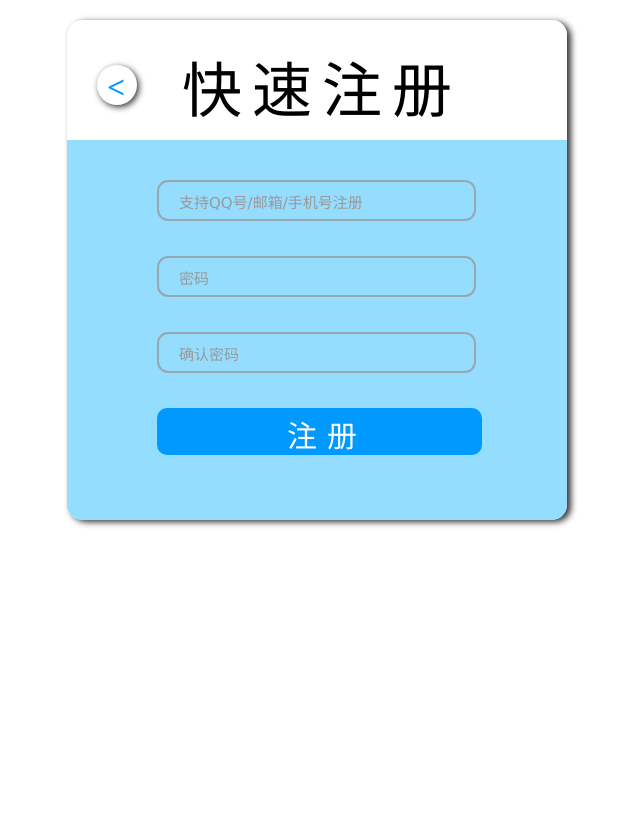
After one commit to WenYanger/BookManagingSystem, a PHP site: page /register.php in a window 1280 px wide. The commit adds this page. Shown: the whole page, without its empty margins (323-963 px from the left). Run offline with PHP 8.4, Linux system fonts and the light colour scheme; data that the repository does not hold is empty.

Commit message:
ver. 2
1. 更新基础类
2. 使用MySqli进行连接

```diff
--- /dev/null
+++ b/CSS/_notes/dwsync.xml
@@ -0,0 +1,6 @@
+<?xml version="1.0" encoding="utf-8" ?>
+<dwsync>
+<file name="index_desktop.css" server="D:/应用程序/XMP/V5.2.3.4989/Bin/" local="131174711800000000" remote="131174711800000000" Dst="0" />
+<file name="index_desktop.css" server="D:/应用程序/XMP/V5.2.3.4989/BookManagingSystem/" local="131174711800000000" remote="131174711800000000" Dst="0" />
+<file name="index_desktop.css" server="D:/Development/PHP/Xampp/htdocs/" local="131174711800000000" remote="131174711800000000" Dst="0" />
+</dwsync>
--- /dev/null
+++ b/CSS/register_desktop.css
@@ -0,0 +1,172 @@
+@charset "UTF-8";
+/* CSS Document */
+body {
+	font-size: 16px;
+	overflow: hidden;
+	margin: 0;
+	padding: 0;
+}
+#Whole {
+	height: 800px;
+	margin: 0 auto;
+}
+#Content {
+	height: 500px;
+	width: 500px;
+	margin-top: 20px;
+	margin-left: auto;
+	margin-right: auto;
+	background: rgba(123,213,255,0.8);
+	border-radius: 15px;
+	box-shadow: 4px 2px 6px #333333;
+}
+#Banner {
+	position: relative;
+	float: left;
+	width: 500px;
+	height: 120px;
+	background-color: #FFF;
+	border-radius: 15px 15px 0 0;
+}
+#banner_text {
+	width: 350px;
+	height: 120px;
+	margin-top: -38px;
+	margin-left: 115px;
+	-webkit-user-select: none;
+	-moz-user-select: none;
+}
+#Banner p {
+	font-size: 24px;
+	line-height: 1px;
+	letter-spacing: 10px;
+	font: 60px "Microsoft YaHei";
+}
+#user_div {
+	position: relative;
+	float: left;
+	width: 500px;
+	height: 76px;
+	margin-top: 20px;
+	margin-left: auto;
+	margin-right: auto;
+	font: 15px "lucida Grande", Verdana, "Microsoft YaHei";
+}
+#user_input {
+	width: 293px;
+	height: 35px;
+	margin: 0px 0 0 0px;
+	padding-left: 20px;
+	font-size: 16px;
+	border-radius: 0.7em;
+	background: none;
+	border: rgba(153,153,153,0.8) solid 2px;
+}
+#userTips {
+	position: absolute;
+	display: block;
+	color: #999;
+	top: 31px;
+	left: 112px;
+}
+#userOuter {
+	position: relative;
+	width: 320px;
+	height: 40px;
+	margin-top: 20px;
+	margin-left: auto;
+	margin-right: auto;
+}
+#password_div {
+	float: left;
+	position: relative;
+	width: 500px;
+	height: 76px;
+}
+#password_input, #password_confirm {
+	width: 293px;
+	height: 35px;
+	margin: 0px 0 0 0px;
+	padding-left: 20px;
+	font-size: 16px;
+	border-radius: 0.7em;
+	background: none;
+	border: rgba(153,153,153,0.8) solid 2px;
+}
+#passwordTips, #passwordTipsConfirm {
+	position: absolute;
+	font: 15px "lucida Grande", Verdana, "Microsoft YaHei";
+	color: #999;
+	display: block;
+	top: 31px;
+	left: 112px;
+}
+#passOuter {
+	position: relative;
+	width: 320px;
+	height: 40px;
+	margin-top: 20px;
+	margin-left: auto;
+	margin-right: auto;
+}
+#loginButtonDiv {
+	position: relative;
+	float: left;
+	width: 500px;
+	height: 76px;
+}
+#buttonText {
+	position: absolute;
+	font: 30px "lucida Grande", Verdana, "Microsoft YaHei";
+	color: #FFF;
+	margin-top: -26px;
+	margin-left: 130px;
+	z-index: 1;
+	letter-spacing: 10px;
+	-webkit-user-select: none;
+	display: block;
+}
+#buttonOuter {
+	position: relative;
+	width: 320px;
+	height: 100px;
+	margin-top: 20px;
+	margin-left: auto;
+	margin-right: auto;
+}
+#loginButton {
+	position: absolute;
+	width: 325px;
+	height: 47px;
+	font-size: 0px;
+	z-index: 0;
+	outline: none;
+	border: 0;
+	background-color: #09F;
+	border-radius: 10px;/*background-image:url(../image/login.png);*/
+}
+#loginButton:hover {
+	/*background-image:url(../image/login_hover.png);*/
+	opacity: 0.6;
+	cursor: pointer;
+}
+#foot {
+	position: absolute;
+	width: 40px;
+	height: 40px;
+	background-color: #FFF;
+	margin-top: 45px;
+	margin-left: 30px;
+	border-radius: 20px;
+	text-decoration: none;
+	box-shadow: 2px 2px 6px #333333;
+}
+#foot h1 {
+	color: #09F;
+	margin-top: 4px;
+	margin-left: 10px;
+	text-decoration: none;
+}
+#foot:hover {
+	background-color: #39F;
+}
--- /dev/null
+++ b/JavaScript/_notes/dwsync.xml
@@ -0,0 +1,6 @@
+<?xml version="1.0" encoding="utf-8" ?>
+<dwsync>
+<file name="CommonFunction.js" server="D:/应用程序/XMP/V5.2.3.4989/Bin/" local="131174610420000000" remote="131174610420000000" Dst="0" />
+<file name="CommonFunction.js" server="D:/应用程序/XMP/V5.2.3.4989/BookManagingSystem/" local="131174610420000000" remote="131174610420000000" Dst="0" />
+<file name="CommonFunction.js" server="D:/Development/PHP/Xampp/htdocs/" local="131174610420000000" remote="131174610420000000" Dst="0" />
+</dwsync>
--- a/SupportedFiles/Db.php
+++ b/SupportedFiles/Db.php
@@ -5,8 +5,8 @@ class Db{
 	private $_dbConfig = array(
 		'host' => '127.0.0.1',
 		'user' => 'root',
-		'password' => 'root',
-		'database' => 'YOUNG_BBS'
+		'password' => '',
+		'database' => 'bookmanagingsystem'
 	);
 	private function __construct() {
 	}
@@ -19,15 +19,14 @@ class Db{
 
 	public function connect(){
 		if(!self::$_connectSource){
-			self::$_connectSource = mysql_connect($this->_dbConfig['host'],
+			self::$_connectSource = new mysqli(
+							$this->_dbConfig['host'],
 							$this->_dbConfig['user'],
-							$this->_dbConfig['password']);
+							$this->_dbConfig['password'],
+							$this->_dbConfig['database']);
 			if(!self::$_connectSource){
-				die('mysql connect error'.mysql_error());
+				die('mysql connect error'.mysqli_error(self::$_connectSource));
 			}
-
-			mysql_select_db($this->_dbConfig['database'], self::$_connectSource);
-			mysql_query("set names UTF8", self::$_connectSource);
 		}
 
 		return self::$_connectSource;
--- a/SupportedFiles/Login.php
+++ b/SupportedFiles/Login.php
@@ -6,8 +6,8 @@ class Login{
 		$connect = Db::getInstance()->connect();
 		if($connect){
 			$sql = "select * from User where user_id='{$user_id}'";
-			$result = mysql_query($sql,$connect);
-			$info = mysql_fetch_array($result);
+			$result = $connect->query($sql);
+			$info = $result->fetch_array();
 			//一定要区分大小写，与数据库中的保持一致
 			if($info[password] == $password){
 				/*echo "<script>alert('Login Success!');</script>";
--- a/SupportedFiles/Register.php
+++ b/SupportedFiles/Register.php
@@ -1,18 +1,18 @@
 <?php
-require_once("SupportedFiles/Db.php");
-require_once("SupportedFiles/Response.php");
+require_once("Db.php");
+require_once("Response.php");
 class Register{
 	static public function regist($user_id,$password){
 		$connect = Db::getInstance()->connect();
 		if($connect){
 			if(self::checkUserAvailability($user_id)){
-				$sql = "insert into User value ('".$user_id."','".$password."','Male')";
-			    $result = mysql_query($sql,$connect);
+				$sql = "insert into User value ('".$user_id."','".$password."')";
+			    $result = $connect->query($sql);
 				if($result){
 					Response::show(404,'Register Success');
 					return 404;
 				}else{
-					Response::show(405,mysql_error());
+					Response::show(405,mysqli_error($connect));
 					return 405;
 				}
 			} else {
@@ -28,8 +28,8 @@ class Register{
 		$connect = Db::getInstance()->connect();
 		if($connect){
 			$sql = "select * from User where user_id='{$user_id}'";
-			$result = mysql_query($sql,$connect);
-			$number = mysql_fetch_row($result);
+			$result = $connect->query($sql);
+			$number = mysqli_fetch_row($result);
 			if($number==0){
 				return true;
 			}else{
--- /dev/null
+++ b/_notes/dwsync.xml
@@ -0,0 +1,6 @@
+<?xml version="1.0" encoding="utf-8" ?>
+<dwsync>
+<file name="index.php" server="D:/应用程序/XMP/V5.2.3.4989/Bin/" local="131247840383589971" remote="131247840380000000" Dst="0" />
+<file name="index.php" server="D:/应用程序/XMP/V5.2.3.4989/BookManagingSystem/" local="131247840383589971" remote="131247840380000000" Dst="0" />
+<file name="index.php" server="D:/Development/PHP/Xampp/htdocs/" local="131247840383589971" remote="131247840380000000" Dst="0" />
+</dwsync>
--- /dev/null
+++ b/register.php
@@ -0,0 +1,96 @@
+<!doctype html>
+<html>
+<head>
+<meta charset="UTF-8">
+<title>注册</title>
+<!--响应式布局-->
+<!--桌面级CSS-->
+<link type="text/css" rel="stylesheet" href="CSS/register_desktop.css" media="only screen and (min-width:480px)"/>
+<script type="text/javascript" src="JavaScript/CommonFunction.js"></script>
+<script>
+function changeColor(id,color){
+	var text = window.document.getElementById(id);
+	text.style.color=color;
+}
+function changeBorder(id,text){
+	var target = window.document.getElementById(id);
+	target.style.border = text;
+}
+</script>
+</head>
+
+<body>
+<div id="Whole">
+  <div id="Content">
+    <div id="Banner"> <a id="foot" href="index.php" onMouseOver="changeColor('foot_text','#FFF')" onMouseOut="changeColor('foot_text','#09F')">
+      <h1 id="foot_text" style="color=#09F"><</h1>
+      </a>
+      <div id="banner_text">
+        <p>快速注册</p>
+      </div>
+    </div>
+    <form action="register.php" method="post" name="registerForm" enctype="multipart/form-data">
+      <div id="user_div">
+        <label id="userTips">支持QQ号/邮箱/手机号注册</label>
+        <div id="userOuter">
+          <input name="user_input" type="text" id="user_input" size="30" maxlength="200" onFocus="changeBorder('user_input','#06F solid 2px')" onBlur="changeBorder('user_input','rgba(153,153,153,0.8) solid 2px')" onKeyUp="check_hidden('user_input','userTips')" onKeyDown="check_hidden('user_input','userTips')">
+        </div>
+      </div>
+      <div id="password_div">
+        <label id="passwordTips">密码</label>
+        <div id="passOuter">
+          <input name="password_input" type="text" id="password_input" size="30" maxlength="200" onFocus="changeBorder('password_input','#06F solid 2px')" onBlur="changeBorder('password_input','rgba(153,153,153,0.8) solid 2px')" onKeyUp="check_hidden('password_input','passwordTips')" onKeyDown="check_hidden('password_input','passwordTips')" >
+        </div>
+      </div>
+      <div id="password_div">
+        <label id="passwordTipsConfirm">确认密码</label>
+        <div id="passOuter">
+          <input name="password_confirm" type="text" id="password_confirm" size="30" maxlength="200" onFocus="changeBorder('password_confirm','#06F solid 2px')" onBlur="changeBorder('password_confirm','rgba(153,153,153,0.8) solid 2px')" onKeyUp="check_hidden('password_confirm','passwordTipsConfirm')" onKeyDown="check_hidden('password_confirm','passwordTipsConfirm')" >
+        </div>
+      </div>
+      <div id="loginButtonDiv">
+        <div id="buttonOuter">
+          <div id="buttonText">
+            <p>注册</p>
+          </div>
+          <input name="submit" type="submit" id="loginButton" value="register">
+        </div>
+      </div>
+    </form>
+  </div>
+</div>
+</body>
+</html>
+
+<?php
+require_once("SupportedFiles/Register.php");
+
+switch($_POST["submit"]){
+  case 'register':
+    $user_id = $_POST["user_input"];
+    $password = $_POST["password_input"];
+    $password_confirm = $_POST["password_confirm"];
+    if($user_id==''||$password==''||$password_confirm==''){
+      echo "<script>alert('账号/密码不能为空!');</script>";
+    } else {
+      switch(Register::regist($user_id,$password)){
+        case 402:
+          echo "<script>alert('数据库错误!');</script>";
+          break;
+        case 403:
+          echo "<script>alert('该用户已注册!');</script>";
+          break;
+        case 404:
+          echo "<script>alert('注册成功!');</script>";
+          break;
+        case 405:
+          echo "<script>alert('注册失败，服务器故障!');</script>";
+          break;
+        default:
+          echo "<script>alert('未知错误!');</script>";
+          break;
+      }
+	}
+    break;
+}
+?>
```
Also changed, not shown: Image/_notes/dwsync.xml (added, +12 -0 lines), SupportedFiles/_notes/dwsync.xml (added, +9 -0 lines), index.php (+3 -7 lines).
